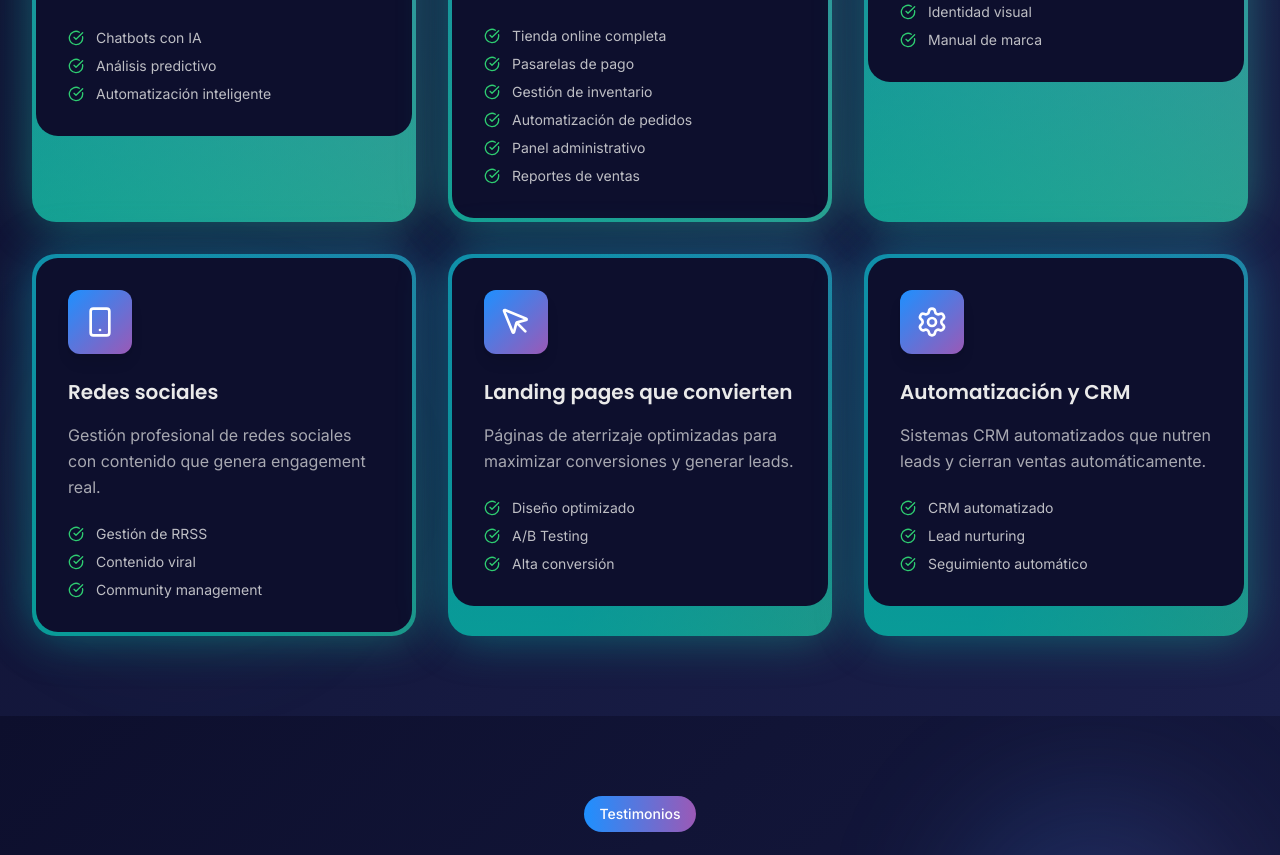
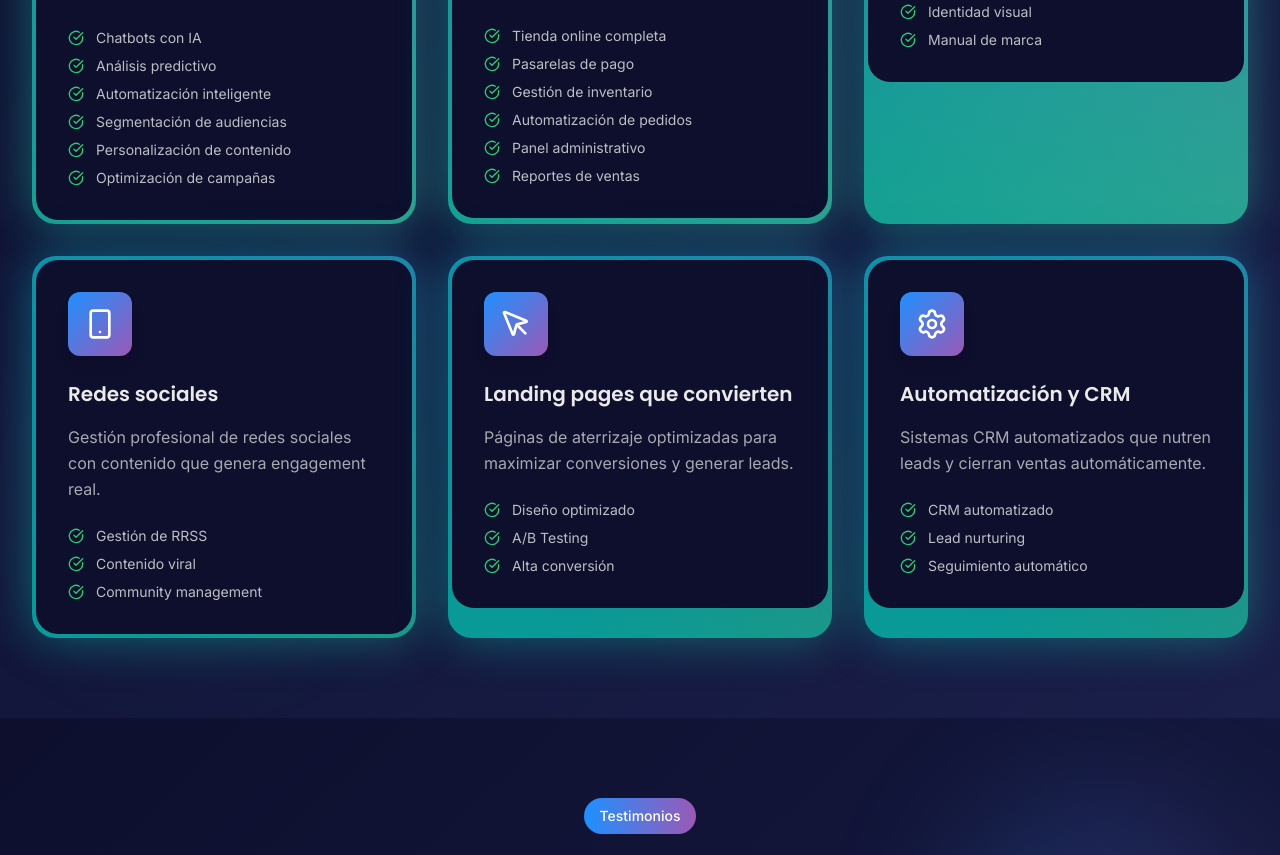
Before and after one commit to EdwinEstrella/azokia, a React (Vite) app: page / in a window 1280 px wide. Shown: the part 2710-3565 px from the top of the page. Built offline with nearby package versions, Linux system fonts and the light colour scheme.

Commit message:
Agregar 3 puntos más al servicio de Inteligencia Artificial

```diff
--- a/src/pages/Home.tsx
+++ b/src/pages/Home.tsx
@@ -31,7 +31,7 @@ const Home: React.FC = () => {
       icon: Brain,
       title: 'Inteligencia Artificial aplicada al marketing',
       description: 'Chatbots inteligentes, automatizaciones con IA y análisis predictivo para maximizar tus resultados.',
-      features: ['Chatbots con IA', 'Análisis predictivo', 'Automatización inteligente'],
+      features: ['Chatbots con IA', 'Análisis predictivo', 'Automatización inteligente', 'Segmentación de audiencias', 'Personalización de contenido', 'Optimización de campañas'],
     },
     {
       icon: ShoppingCart,
```
